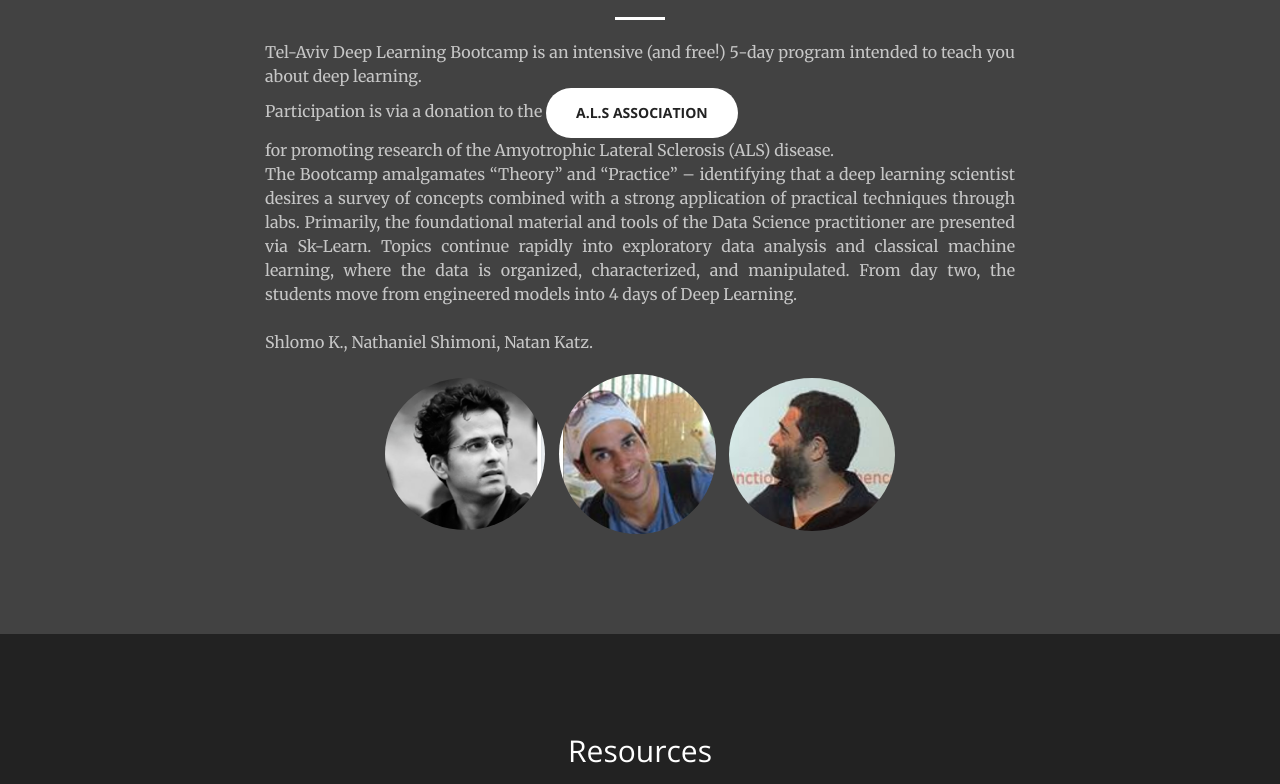
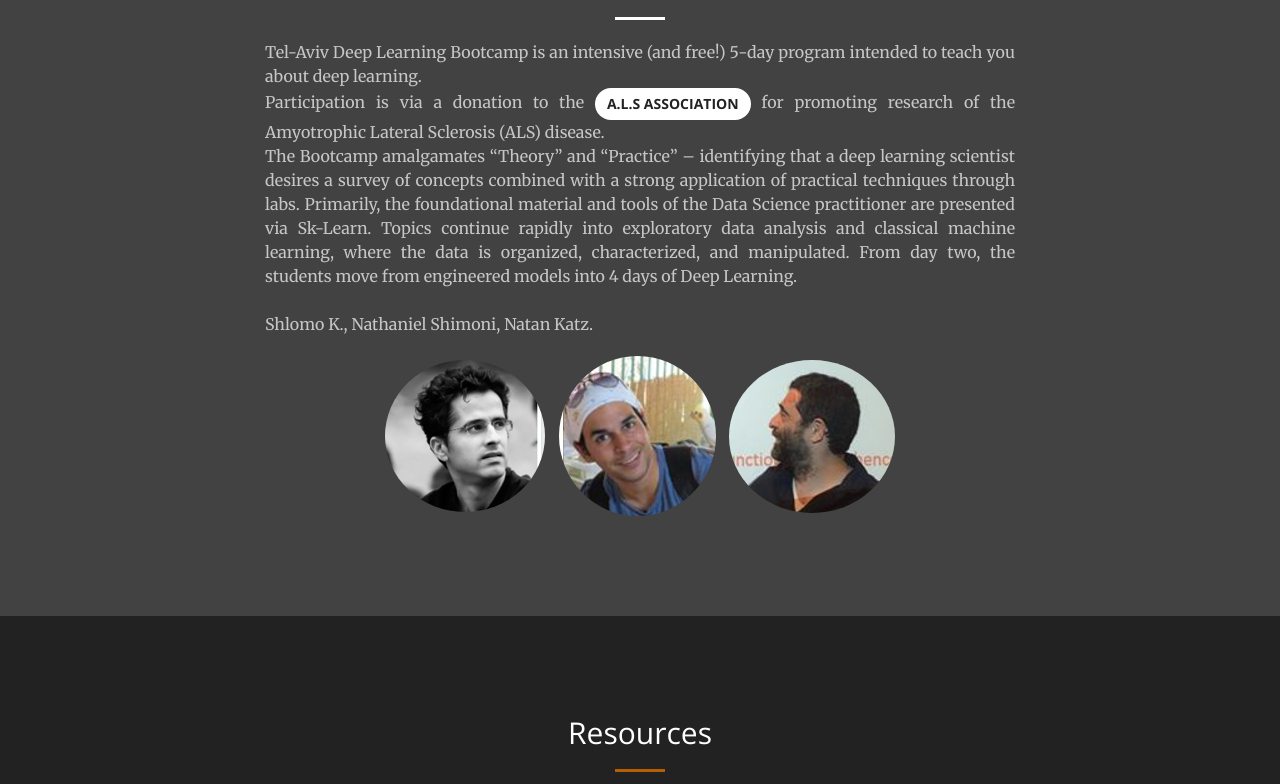
Before and after one commit to deeponcology/quantscientist.github.io, a plain HTML site: page index.html in a window 1280 px wide. Shown: the part 936-1720 px from the top of the page. Drawn offline with nearby package versions, Linux system fonts and the light colour scheme.

Commit message:
Update index.html

```diff
--- a/index.html
+++ b/index.html
@@ -151,9 +151,8 @@
                     <p class="text-faded" style="text-align:justify">
                         Tel-Aviv Deep Learning Bootcamp is an intensive (and free!) 5-day program intended to teach you about deep learning.
 			<br>
-			Participation is via a donation to the <a href="http://israls.org.il/" class="btn btn-default btn-xl wow tada">A.L.S association</a>
-                	<br>
-			 for promoting research of the Amyotrophic Lateral Sclerosis (ALS) disease.
+			Participation is via a donation to the <a href="http://israls.org.il/" class="btn btn-default wow tada">A.L.S association</a>
+                	for promoting research of the Amyotrophic Lateral Sclerosis (ALS) disease.
 			<br>
 			The Bootcamp amalgamates “Theory” and “Practice” – identifying that a deep learning scientist desires a survey of concepts combined with a strong application of practical techniques through labs.
                         Primarily, the foundational material and tools of the Data Science practitioner are presented via Sk-Learn. Topics continue rapidly into exploratory data analysis and classical machine learning, where the data is organized, characterized, and manipulated.
```
